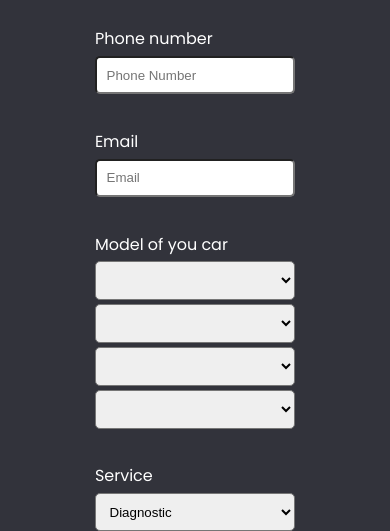
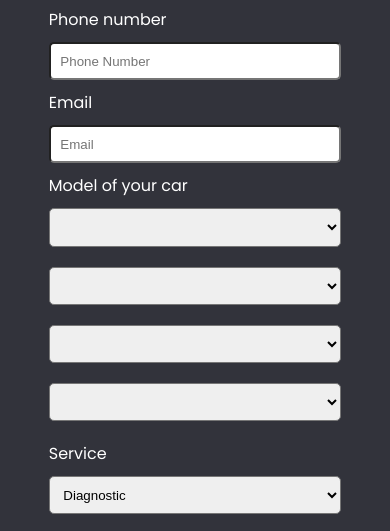
Before and after one commit to MichaelRogerss/ApexAutoRepairs, a plain HTML site: page getquote.html in a window 390 px wide. Shown: the part 270-801 px from the top of the page. Drawn offline with nearby package versions, Linux system fonts and the light colour scheme; a script that the page names is missing.

Commit message:
Add files via upload

```diff
--- a/getquote.html
+++ b/getquote.html
@@ -27,25 +27,25 @@
                         What's your name
                     </label>
                     <input id="name" placeholder="Name"/>
-                    <br/>
+
                     <label>
                         Phone number
                     </label>
                     <input id="number" type="number" placeholder="Phone Number"/>
-                    <br/>
+
                     <label>
                         Email
                     </label>
                     <input id="email" type="email" placeholder="Email"/>
-                    <br/>
+
                     <label>
-                        Model of you car
+                        Model of your car
                     </label>
                     <select name="car-years" id="car-years"></select>
 <select name="car-makes" id="car-makes"></select>
 <select name="car-models" id="car-models"></select>
 <select name="car-model-trims" id="car-model-trims"></select>
-<br/>
+
                     <label>
                         Service
                     </label>
@@ -57,7 +57,7 @@
                         <option value="AlternatorChange">Alternator Replacement</option>
                         <option value="Other">Other</option>
                     </select>
-                    <br/>
+
                     <button>Get Quote</button>
                 </form>
             </div>
--- a/main.css
+++ b/main.css
@@ -81,6 +81,7 @@ nav{
 }
 .hero1>div>h1{
     margin-top:0;
+    margin-bottom:0;
 }
 .hero1>div>h1>span{
     position: relative;
@@ -212,7 +213,7 @@ nav{
 .quotewrapper>form{
     display:flex;
     flex-direction: column;
-    gap:0.3rem;
+    gap:10px;
 }
 .quotewrapper>form>input{
     padding:0.6rem;
@@ -221,6 +222,7 @@ nav{
 .quotewrapper>form>select{
     padding:0.6rem;
     border-radius:5px;
+    margin-bottom:10px;
 }
 .quotewrapper>form>button{
     background-color: #0277eb;
@@ -236,3 +238,9 @@ input.error{
 input:focus {
     outline: none;
   }
+
+  @media screen and (max-width: 850px) {
+    .quotewrapper>form{
+        width:75%;
+    }
+  }
```
Also changed, not shown: index.html (+2 -1 lines).
